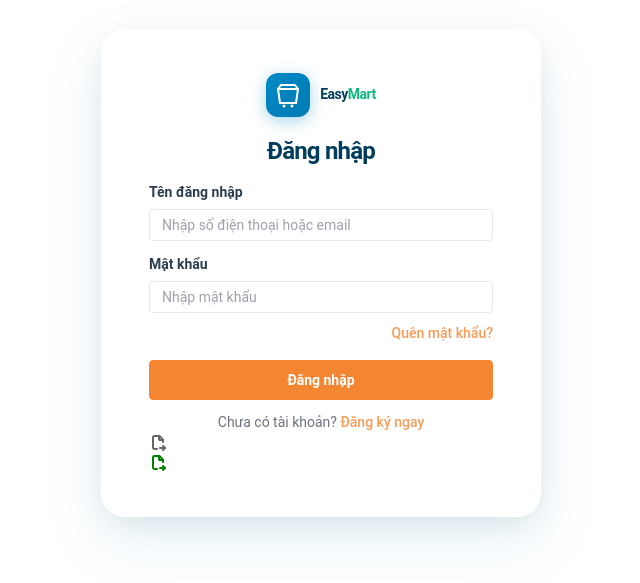
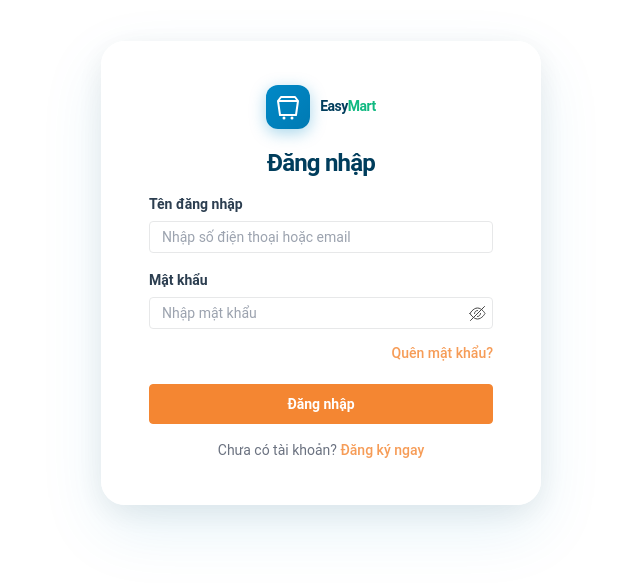
Before and after one commit to lehung1881/EasyMart.UI, a Vue app: page /login in a window 1280 px wide. Shown: the part 127-710 px from the top of the page, without its empty margins (319-959 px from the left). Built offline with nearby package versions, Linux system fonts and the light colour scheme.

Commit message:
Thêm cơ chế icon

```diff
--- a/src/assets/styles/_icons.scss
+++ b/src/assets/styles/_icons.scss
@@ -47,3 +47,7 @@ $link-default-icon: url("@/assets/icons/easy_mart_icon.svg");
 /* Trong một file SCSS nào đó */
 @include setIcon(icon-home, 0px, 0px, 20px);
 @include setIcon(icon-delete, 0px, 0px, 20px, green);
+
+/* Eye Icons for Password Visibility Toggle - colored directly in SVG */
+@include setIcon(icon-eye-closed, -374px, 0px, 20px);
+@include setIcon(icon-eye-open, -348px, 0px, 20px);
--- a/src/components/base/BaseInput.vue
+++ b/src/components/base/BaseInput.vue
@@ -1,10 +1,18 @@
 <template>
     <div class="base-input-wrapper">
         <label v-if="label" class="base-input-label">{{ label }}</label>
+        <div class="base-input-container">
             <input
                 :type="type"
                 class="base-input"
-            :class="[sizeClass, { 'is-readonly': readonly }]"
+                :class="[
+                    sizeClass,
+                    {
+                        'is-readonly': readonly,
+                        'has-left-icon': $slots['left-icon'],
+                        'has-right-icon': $slots['right-icon'],
+                    },
+                ]"
                 :value="normalizedValue"
                 :placeholder="placeholder"
                 :disabled="disabled"
@@ -15,6 +23,13 @@
                 @blur="onBlur"
                 @change="onChange"
             />
+            <div v-if="$slots['left-icon']" class="left-icon">
+                <slot name="left-icon"></slot>
+            </div>
+            <div v-if="$slots['right-icon']" class="right-icon">
+                <slot name="right-icon"></slot>
+            </div>
+        </div>
     </div>
 </template>
 
@@ -88,7 +103,15 @@ function onChange(event: Event): void {
     line-height: 1;
 }
 
+.base-input-container {
+    position: relative;
+    display: flex;
+    align-items: center;
+    width: 100%;
+}
+
 .base-input {
+    flex: 1;
     width: 100%;
     padding: 0 12px;
     border: 1px solid #e7e8e9;
@@ -104,6 +127,14 @@ function onChange(event: Event): void {
         box-shadow 0.2s ease,
         background-color 0.2s ease,
         color 0.2s ease;
+
+    &.has-right-icon {
+        padding-right: 30px;
+    }
+
+    &.has-left-icon {
+        padding-left: 30px;
+    }
 
     &::placeholder {
         color: #9ca3af;
@@ -142,4 +173,23 @@ function onChange(event: Event): void {
 .size-lg {
     height: $input-height-lg;
 }
+.right-icon {
+    position: absolute;
+    right: 0;
+    display: flex;
+    align-items: center;
+    justify-content: center;
+    height: 100%;
+    width: 32px;
+}
+
+.left-icon {
+    position: absolute;
+    left: 0;
+    display: flex;
+    align-items: center;
+    justify-content: center;
+    height: 100%;
+    width: 32px;
+}
 </style>
--- a/src/i18n/modules/en/i18nAuth.ts
+++ b/src/i18n/modules/en/i18nAuth.ts
@@ -8,6 +8,8 @@ export default {
         FieldUsernamePlaceholder: "Enter phone number or email",
         FieldPassword: "Password",
         FieldPasswordPlaceholder: "Enter password",
+        ShowPassword: "Show password",
+        HidePassword: "Hide password",
         ForgotPassword: "Forgot password?",
         Submit: "Sign in",
         NoAccount: "Don't have an account?",
@@ -39,6 +41,8 @@ export default {
         FieldPasswordPlaceholder: "Enter password",
         FieldConfirmPassword: "Confirm password",
         FieldConfirmPasswordPlaceholder: "Re-enter password",
+        ShowPassword: "Show password",
+        HidePassword: "Hide password",
         TermsText: "I agree to the",
         TermsLink: "Personal Data Protection Policy",
         Submit: "Register",
--- a/src/i18n/modules/vi/i18nAuth.ts
+++ b/src/i18n/modules/vi/i18nAuth.ts
@@ -8,6 +8,8 @@ export default {
         FieldUsernamePlaceholder: "Nhập số điện thoại hoặc email",
         FieldPassword: "Mật khẩu",
         FieldPasswordPlaceholder: "Nhập mật khẩu",
+        ShowPassword: "Hiển thị mật khẩu",
+        HidePassword: "Ẩn mật khẩu",
         ForgotPassword: "Quên mật khẩu?",
         Submit: "Đăng nhập",
         NoAccount: "Chưa có tài khoản?",
@@ -39,6 +41,8 @@ export default {
         FieldPasswordPlaceholder: "Nhập mật khẩu",
         FieldConfirmPassword: "Nhập lại mật khẩu",
         FieldConfirmPasswordPlaceholder: "Nhập lại mật khẩu",
+        ShowPassword: "Hiển thị mật khẩu",
+        HidePassword: "Ẩn mật khẩu",
         TermsText: "Tôi đồng ý với các điều khoản và chính sách",
         TermsLink: "Chính sách bảo vệ dữ liệu cá nhân",
         Submit: "Đăng ký",
--- a/src/pages/auth/Login.vue
+++ b/src/pages/auth/Login.vue
@@ -49,12 +49,19 @@
                     <BaseInput
                         v-model="form.password"
                         size="lg"
-                        type="password"
+                        :type="showPassword ? 'text' : 'password'"
                         :label="$t('i18nAuth.Login.FieldPassword')"
                         :placeholder="$t('i18nAuth.Login.FieldPasswordPlaceholder')"
                         @blur="validateField('password')"
                         @update:modelValue="clearError('password')"
-                    />
+                    >
+                        <template #right-icon>
+                            <div
+                                @click="showPassword = !showPassword"
+                                :class="showPassword ? 'icon-eye-open' : 'icon-eye-closed'"
+                            ></div>
+                        </template>
+                    </BaseInput>
                     <span class="error-msg" v-if="errors.password">{{ errors.password }}</span>
                 </div>
 
@@ -78,8 +85,6 @@
                     </button>
                 </p>
             </div>
-            <div class="icon-home"></div>
-            <div class="icon-delete"></div>
         </div>
         <!-- Trong HTML -->
     </div>
@@ -105,6 +110,7 @@ const { proxy } = getCurrentInstance()!;
 
 const loading = ref(false);
 const submitted = ref(false);
+const showPassword = ref(false);
 
 const form = reactive<Record<LoginField, string>>({ username: "", password: "" });
 const errors = reactive<LoginErrors>({});
@@ -355,7 +361,7 @@ function handleGoToRegister(): void {
 .form-content {
     display: flex;
     flex-direction: column;
-    gap: 16px;
+    gap: 20px;
 }
 
 /* Trường nhập */
@@ -369,6 +375,35 @@ function handleGoToRegister(): void {
 }
 .field-error :deep(.base-input:focus-visible) {
     border-color: #f43f5e;
+}
+
+.eye-icon-btn {
+    position: absolute;
+    right: 12px;
+    top: 50%;
+    transform: translateY(-50%);
+    background: none;
+    border: none;
+    padding: 4px;
+    cursor: pointer;
+    display: flex;
+    align-items: center;
+    justify-content: center;
+    z-index: 10;
+    transition: opacity 0.2s ease;
+    opacity: 0.7;
+}
+
+.eye-icon-btn:hover {
+    opacity: 1;
+}
+
+.eye-icon-btn span {
+    width: 20px;
+    height: 20px;
+    display: flex;
+    align-items: center;
+    justify-content: center;
 }
 
 .error-msg {
--- a/src/pages/auth/Register.vue
+++ b/src/pages/auth/Register.vue
@@ -80,10 +80,21 @@
                         <span class="error-msg" v-if="errors.FirstName">{{ errors.FirstName }}</span>
                     </div>
 
+                    <div class="field" :class="{ 'field-error': errors.PhoneNumber }">
+                        <BaseInput
+                            v-model="form.PhoneNumber"
+                            size="lg"
+                            :label="$t('i18nAuth.Register.FieldPhone')"
+                            :placeholder="$t('i18nAuth.Register.FieldPhonePlaceholder')"
+                            @blur="validateField('PhoneNumber')"
+                            @update:modelValue="clearError('PhoneNumber')"
+                        />
+                        <span class="error-msg" v-if="errors.PhoneNumber">{{ errors.PhoneNumber }}</span>
+                    </div>
+
                     <div class="field" :class="{ 'field-error': errors.Email }">
                         <BaseInput
                             v-model="form.Email"
-                            type="email"
                             size="lg"
                             :label="$t('i18nAuth.Register.FieldEmail')"
                             :placeholder="$t('i18nAuth.Register.FieldEmailPlaceholder')"
@@ -93,42 +104,43 @@
                         <span class="error-msg" v-if="errors.Email">{{ errors.Email }}</span>
                     </div>
 
-                    <div class="field" :class="{ 'field-error': errors.PhoneNumber }">
-                        <BaseInput
-                            v-model="form.PhoneNumber"
-                            type="tel"
-                            size="lg"
-                            :label="$t('i18nAuth.Register.FieldPhone')"
-                            :placeholder="$t('i18nAuth.Register.FieldPhonePlaceholder')"
-                            @blur="validateField('PhoneNumber')"
-                            @update:modelValue="clearError('PhoneNumber')"
-                        />
-                        <span class="error-msg" v-if="errors.PhoneNumber">{{ errors.PhoneNumber }}</span>
-                    </div>
-
                     <div class="field" :class="{ 'field-error': errors.Password }">
                         <BaseInput
                             v-model="form.Password"
-                            type="password"
+                            :type="showPassword ? 'text' : 'password'"
                             size="lg"
                             :label="$t('i18nAuth.Register.FieldPassword')"
                             :placeholder="$t('i18nAuth.Register.FieldPasswordPlaceholder')"
                             @blur="validateField('Password')"
                             @update:modelValue="clearError('Password')"
-                        />
+                        >
+                            <template #right-icon>
+                                <div
+                                    @click="showPassword = !showPassword"
+                                    :class="showPassword ? 'icon-eye-open' : 'icon-eye-closed'"
+                                ></div>
+                            </template>
+                        </BaseInput>
                         <span class="error-msg" v-if="errors.Password">{{ errors.Password }}</span>
                     </div>
 
                     <div class="field" :class="{ 'field-error': errors.ConfirmPassword }">
                         <BaseInput
                             v-model="form.ConfirmPassword"
-                            type="password"
+                            :type="showConfirmPassword ? 'text' : 'password'"
                             size="lg"
                             :label="$t('i18nAuth.Register.FieldConfirmPassword')"
                             :placeholder="$t('i18nAuth.Register.FieldConfirmPasswordPlaceholder')"
                             @blur="validateField('ConfirmPassword')"
                             @update:modelValue="clearError('ConfirmPassword')"
-                        />
+                        >
+                            <template #right-icon>
+                                <div
+                                    @click="showConfirmPassword = !showConfirmPassword"
+                                    :class="showConfirmPassword ? 'icon-eye-open' : 'icon-eye-closed'"
+                                ></div>
+                            </template>
+                        </BaseInput>
                         <span class="error-msg" v-if="errors.ConfirmPassword">{{ errors.ConfirmPassword }}</span>
                     </div>
                 </div>
@@ -216,6 +228,8 @@ const { proxy } = getCurrentInstance()!;
 const authStore = useAuthStore();
 const loading = ref(false);
 const submitted = ref(false);
+const showPassword = ref(false);
+const showConfirmPassword = ref(false);
 
 const form = reactive<RegisterForm>({
     TaxCode: "",
@@ -543,6 +557,35 @@ function goToLogin(): void {
     border-color: #f43f5e;
 }
 
+.eye-icon-btn {
+    position: absolute;
+    right: 12px;
+    top: 50%;
+    transform: translateY(-50%);
+    background: none;
+    border: none;
+    padding: 4px;
+    cursor: pointer;
+    display: flex;
+    align-items: center;
+    justify-content: center;
+    z-index: 10;
+    transition: opacity 0.2s ease;
+    opacity: 0.7;
+}
+
+.eye-icon-btn:hover {
+    opacity: 1;
+}
+
+.eye-icon-btn span {
+    width: 20px;
+    height: 20px;
+    display: flex;
+    align-items: center;
+    justify-content: center;
+}
+
 .error-msg {
     font-size: $font-size-base;
     color: #f43f5e;
```
Also changed, not shown: src/assets/icons/easy_mart_icon.svg. Lines whose indentation alone changed are shown as unchanged.
